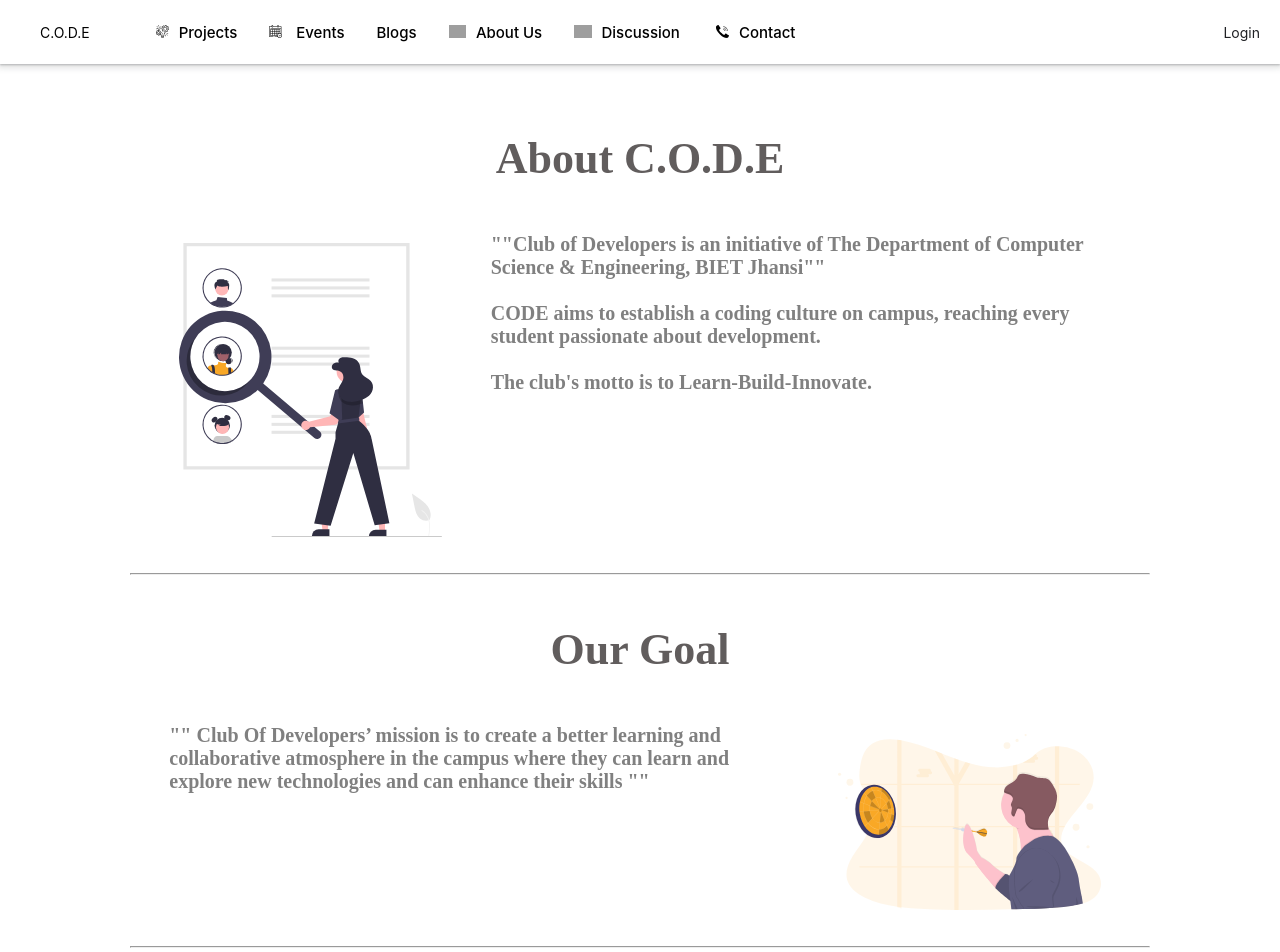
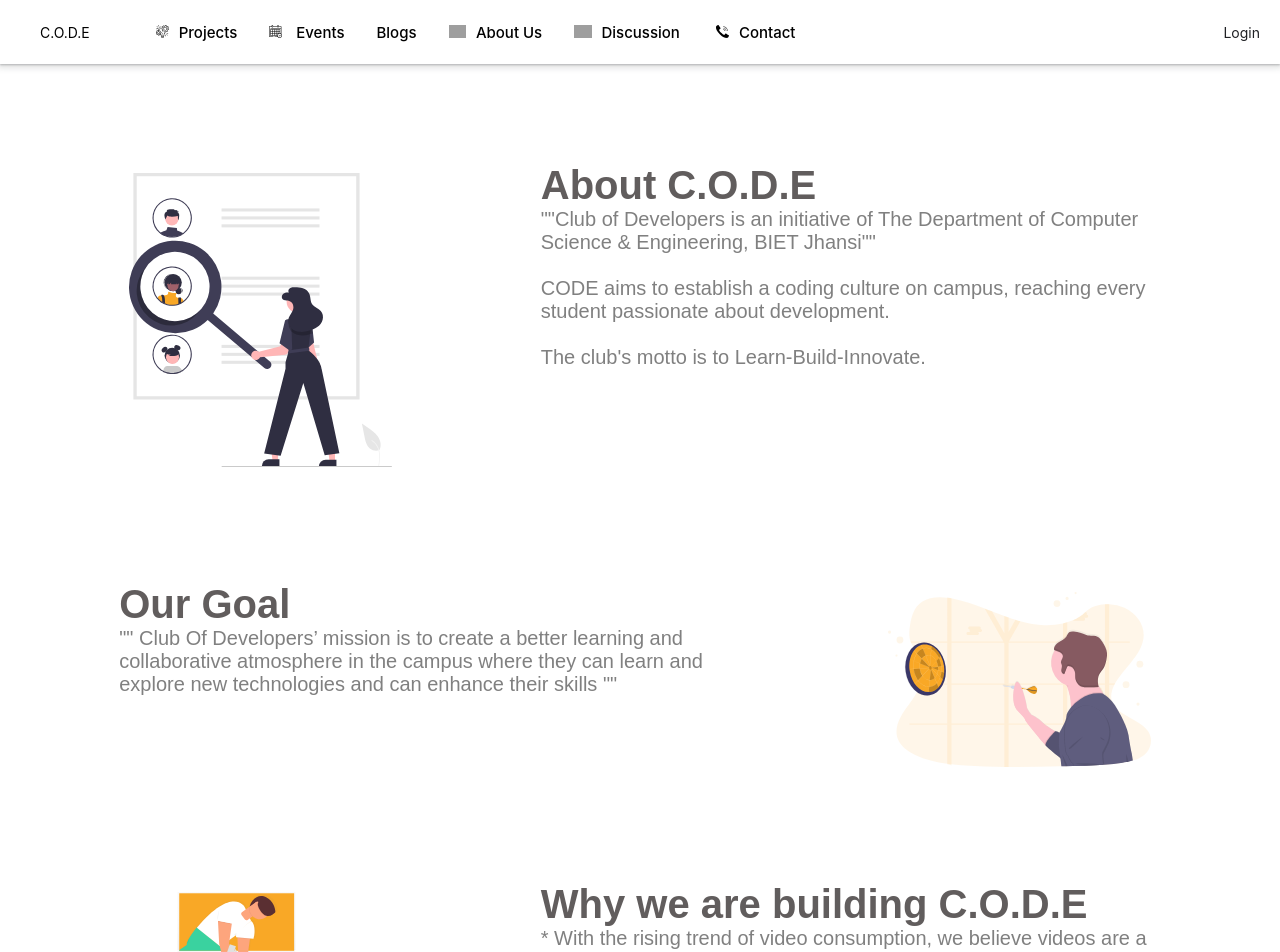
Before and after one commit to Piyush6702/AboutUs-CODE, a React (Create React App) app: page /about in a window 1280 px wide. Shown: the top 952 px of the page. Built offline with nearby package versions, Linux system fonts and the light colour scheme; grey boxes are pictures that could not be loaded.

Commit message:
some more changes in about page

```diff
--- a/src/components/aboutCode.js
+++ b/src/components/aboutCode.js
@@ -3,14 +3,14 @@
 function AboutCode() {
     return (
       <div className="aboutCODE">
-         <h1>About C.O.D.E</h1>
+
   <section>
 
         <div className="aboutImage">
           <img src={img} alt="about-us" className="aboutImg"></img>
         </div>
         <div className="aboutHead">
-
+        <h1>About C.O.D.E</h1>
           <p>
          ""Club of Developers is an initiative of The Department of Computer Science & Engineering, BIET Jhansi""
          <br></br>
--- a/src/components/mission.js
+++ b/src/components/mission.js
@@ -3,12 +3,13 @@
 function Mission() {
     return (
       <div className="aboutCODE">
-           <h1>
-                 Our Goal
-         </h1>
+
           <section>
 
               <div className="aboutHead ">
+              <h1>
+                 Our Goal
+         </h1>
           <p>
          "" Club Of Developers’ mission is to create a better learning and collaborative atmosphere in the campus where they can learn and explore new technologies and can enhance their skills ""
           </p>
--- a/src/components/vision.js
+++ b/src/components/vision.js
@@ -8,15 +8,16 @@
 function Mission() {
     return (
       <div className="aboutCODE">
-          <h1>
-               Why we are building C.O.D.E
-             </h1>
+
           <section>
           <div className="aboutImage">
                   <img src={img} alt="s" className="aboutImg"></img>
 
               </div>
               <div className="aboutHead">
+              <h1>
+               Why we are building C.O.D.E
+             </h1>
           <p>
          * With the rising trend of video consumption, we believe videos are a great medium to educate & train people
           <br></br>
--- a/src/pages/About.js
+++ b/src/pages/About.js
@@ -10,11 +10,11 @@
       <div className="about">
 
        <AboutCode/>
-       <hr></hr>
+
       <Mission/>
-      <hr></hr>
+
       <Vision/>
-      <hr></hr>
+
       </div>
     );
   }
--- a/src/styles/about.css
+++ b/src/styles/about.css
@@ -1,9 +1,10 @@
 
 .about{
     padding:20px;
-    max-width:1020px;
+    max-width:1220px;
     margin:0 auto;
-    font-family: 'Poppins';font-size: 22px;
+    font-family: 'Nunito', sans-serif;
+    font-size: 22px;
 }
 .aboutCODE
 {
@@ -26,10 +27,11 @@
 .aboutCODE h1{
 
     padding-left: 0;
+    margin:0;
     color:rgb(97, 93, 93);
 }
 .aboutCODE p{
-    font-weight: 900;
+
     padding-left: 0;
     color:grey;
     font-size:20px;
```
